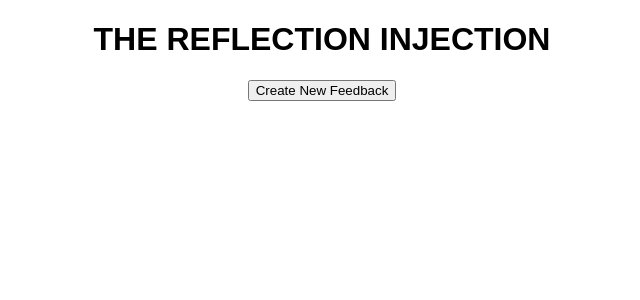
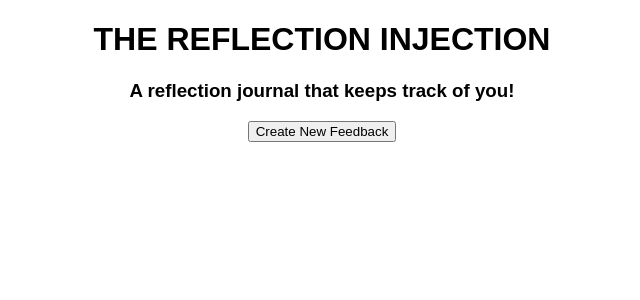
Before and after one commit to chaochingvang/weekend-redux-feedback-loop, a React (Create React App) app: page /admin in a window 1280 px wide. Shown: the top 300 px of the page, without its empty margins (318-958 px from the left). Built offline with nearby package versions, Linux system fonts and the light colour scheme.

Commit message:
updated readme.md

```diff
--- a/package.json
+++ b/package.json
@@ -4,6 +4,11 @@
   "private": true,
   "proxy": "http://localhost:5000",
   "dependencies": {
+    "@emotion/react": "^11.5.0",
+    "@emotion/styled": "^11.3.0",
+    "@fontsource/roboto": "^4.5.1",
+    "@mui/icons-material": "^5.0.5",
+    "@mui/material": "^5.0.6",
     "axios": "^0.21.1",
     "express": "^4.17.1",
     "moment": "^2.29.1",
--- a/src/components/Feeling/Feeling.jsx
+++ b/src/components/Feeling/Feeling.jsx
@@ -40,7 +40,7 @@ function Feeling() {
                 onChange={(event) => setFeeling(event.target.value)}
                 required />
             <div>
-                <button onClick={handleBack}>Back</button>
+                <button type="button" onClick={handleBack}>Back</button>
                 <button type="submit">Next</button>
             </div>
         </form>
--- a/src/components/Home/Home.jsx
+++ b/src/components/Home/Home.jsx
@@ -6,6 +6,8 @@ function Home() {
     return (<>
         <h1>THE REFLECTION INJECTION</h1>
 
+        <h3>A reflection journal that keeps track of you!</h3>
+
 
         <button onClick={() => history.push(`/feeling`)}>Create New Feedback</button>
 
```
Also changed, not shown: 2 other files (tests, documents, lock files or other folders).
